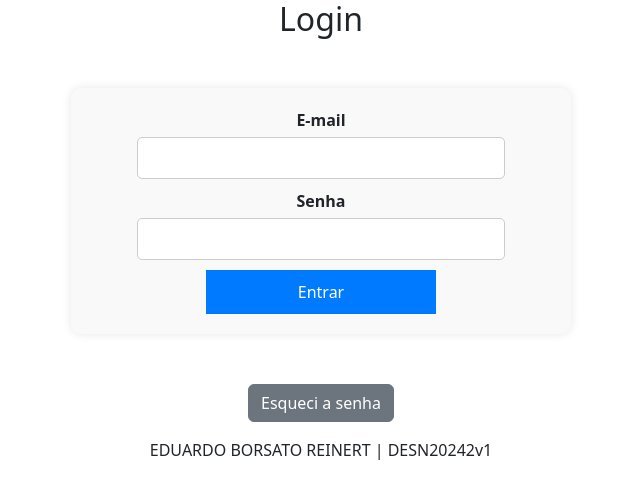
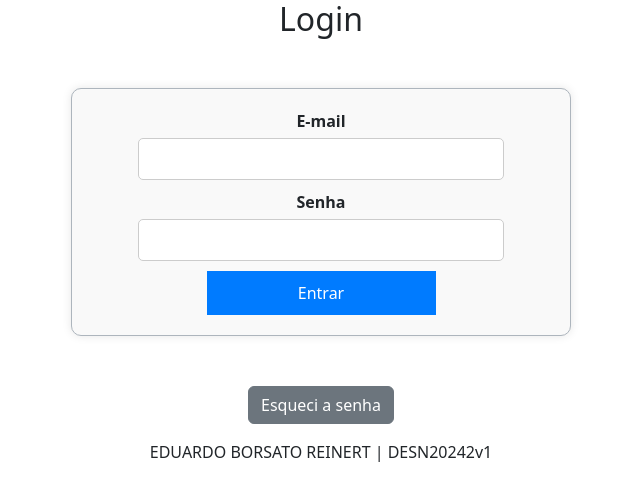
Before and after one commit to eduardoreinert/eduardo_reinert_prova, a PHP site: page / in a window 1280 px wide. Shown: the top 501 px of the page, without its empty margins (319-959 px from the left). Run offline with PHP 8.4, Linux system fonts and the light colour scheme.

Commit message:
Inicio
pequena mudança visual no formulario

```diff
--- a/index.php
+++ b/index.php
@@ -48,7 +48,7 @@
 </head>
 <body>
     <h2 align="center">Login</h2>
-    <form action="index.php" method="POST">
+    <form class="border border-dark-subtle" action="index.php" method="POST">
         <label for="email">E-mail</label>
         <input type="email" id="email" name="email" required>
 
```
